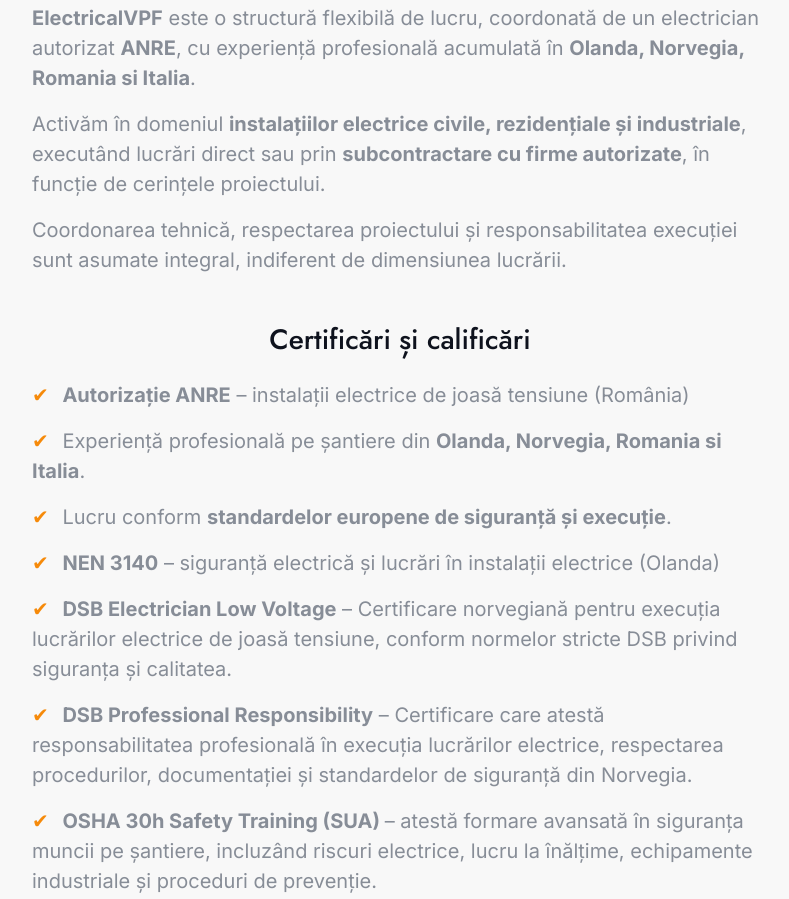
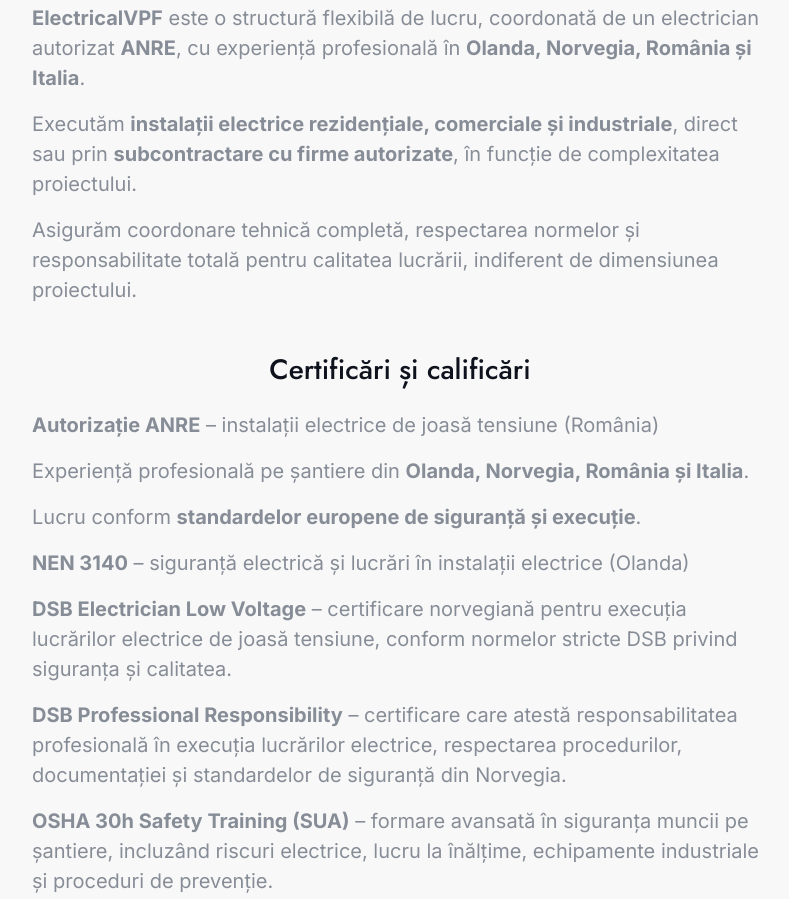
Before and after one commit to iondorul/electrical-website-template, a plain HTML site: page index.html in a window 1280 px wide. Shown: the part 4383-5282 px from the top of the page, without its empty margins (240-1029 px from the left). Drawn offline with nearby package versions, Linux system fonts and the light colour scheme; a web font is replaced by a local one.

Commit message:
1 Inteviu Olanda Maine

```diff
--- a/index.html
+++ b/index.html
@@ -139,7 +139,6 @@
                                     <a href="#" class="dropdown-item" onclick="setLang('en');return false;">English</a>
                                 </div>
                             </div>
-
 
                             <a class="btn btn-success d-lg-none mt-3"
                                 href="https://wa.me/40735946077?text=Buna%2C%20doresc%20o%20oferta%20pentru%20lucrari%20electrice.">
@@ -618,10 +617,7 @@
 
                                     </p>
 
-                                    <a class="btn btn-success mt-3"
-                                        href="https://wa.me/40735946077?text=Buna%2C%20doresc%20o%20oferta%20pentru%20lucrari%20electrice.">
-                                        <i class="fab fa-whatsapp me-2"></i> Cere ofertă
-                                    </a>
+                                    <whatsapp-quote></whatsapp-quote>
 
                                 </div>
                             </div>
@@ -638,10 +634,8 @@
                                         pentru reducerea riscului de opriri neplanificate.
 
                                     </p>
-                                    <a class="btn btn-success mt-3"
-                                        href="https://wa.me/40735946077?text=Buna%2C%20doresc%20o%20oferta%20pentru%20modernizari%20si%20mentenanta%20electrica.">
-                                        <i class="fab fa-whatsapp me-2"></i> Cere ofertă
-                                    </a>
+
+                                    <whatsapp-quote></whatsapp-quote>
 
                                 </div>
                             </div>
@@ -660,7 +654,9 @@
                                         electrician calificat în cadrul proiectelor internaționale.
 
                                     </p>
+
                                     <whatsapp-quote></whatsapp-quote>
+
                                 </div>
                             </div>
                         </div>
@@ -692,11 +688,13 @@
             <div class="d-flex flex-column align-items-center mx-auto text-center mb-5 wow fadeInUp"
                 data-wow-delay="0.2s" style="max-width: 850px;">
 
-                <h4 class="text-primary">Despre noi</h4>
-                <h1 class="display-4 mb-3">
+                <h4 class="text-primary" id="nav_about">Despre noi</h4>
+
+                <h1 id="hero_authorized" class="display-4 mb-3">
                     Electrician autorizat ANRE<br>
                     experiență internațională
                 </h1>
+
             </div>
 
             <!-- Conținut -->
@@ -705,22 +703,21 @@
 
                     <div class="fs-5 text-start">
 
-                        <p>
+                        <p id="about_desc_1">
                             <strong>ElectricalVPF</strong> este o structură flexibilă de lucru,
                             coordonată de un electrician autorizat <strong>ANRE</strong>, cu experiență
-                            profesională acumulată în <strong>Olanda, Norvegia, Romania si Italia</strong>.
+                            profesională în <strong>Olanda, Norvegia, România și Italia</strong>.
                         </p>
 
-                        <p>
-                            Activăm în domeniul <strong>instalațiilor electrice civile, rezidențiale și
-                                industriale</strong>,
-                            executând lucrări direct sau prin <strong>subcontractare cu firme autorizate</strong>,
-                            în funcție de cerințele proiectului.
+                        <p id="about_desc_2">
+                            Executăm <strong>instalații electrice rezidențiale, comerciale și industriale</strong>,
+                            direct sau prin <strong>subcontractare cu firme autorizate</strong>, în funcție de
+                            complexitatea proiectului.
                         </p>
 
-                        <p>
-                            Coordonarea tehnică, respectarea proiectului și responsabilitatea execuției
-                            sunt asumate integral, indiferent de dimensiunea lucrării.
+                        <p id="about_desc_3">
+                            Asigurăm coordonare tehnică completă, respectarea normelor și responsabilitate totală
+                            pentru calitatea lucrării, indiferent de dimensiunea proiectului.
                         </p>
 
                     </div>
@@ -728,53 +725,50 @@
                     <!-- Certificări -->
                     <div class="mt-5">
 
-                        <h3 class="mb-4 text-center">
+                        <h3 id="certifications_title" class="mb-4 text-center">
                             Certificări și calificări
                         </h3>
 
                         <div class="fs-5 text-start">
 
-                            <p>
+                            <p id="cert_anre">
                                 <span class="text-primary me-2">✔</span>
                                 <strong>Autorizație ANRE</strong> – instalații electrice de joasă tensiune (România)
                             </p>
 
-                            <p>
+                            <p id="cert_experience">
                                 <span class="text-primary me-2">✔</span>
                                 Experiență profesională pe șantiere din
                                 <strong>Olanda, Norvegia, Romania si Italia</strong>.
                             </p>
 
-                            <p>
+                            <p id="cert_eu_standards">
                                 <span class="text-primary me-2">✔</span>
                                 Lucru conform <strong>standardelor europene de siguranță și execuție</strong>.
                             </p>
 
-                            <p>
+                            <p id="cert_nen">
                                 <span class="text-primary me-2">✔</span>
                                 <strong>NEN 3140</strong> – siguranță electrică și lucrări în instalații electrice
                                 (Olanda)
                             </p>
 
-                            <p>
+                            <p id="cert_dsb_lv">
                                 <span class="text-primary me-2">✔</span>
-                                <strong>DSB Electrician Low Voltage</strong> – Certificare norvegiană
-                                pentru execuția lucrărilor electrice de joasă tensiune, conform normelor stricte DSB
-                                privind siguranța și calitatea.
+                                <strong>DSB Electrician Low Voltage</strong> – Certificare norvegiană pentru execuția
+                                lucrărilor electrice de joasă tensiune.
                             </p>
 
-                            <p>
+                            <p id="cert_dsb_resp">
                                 <span class="text-primary me-2">✔</span>
-                                <strong>DSB Professional Responsibility</strong> – Certificare care atestă
-                                responsabilitatea profesională în execuția lucrărilor electrice, respectarea
-                                procedurilor, documentației și standardelor de siguranță din Norvegia.
+                                <strong>DSB Professional Responsibility</strong> – responsabilitate profesională în
+                                execuția lucrărilor electrice.
                             </p>
 
-                            <p>
+                            <p id="cert_osha">
                                 <span class="text-primary me-2">✔</span>
-                                <strong>OSHA 30h Safety Training (SUA) </strong> – atestă formare avansată în siguranța
-                                muncii pe șantiere, incluzând riscuri electrice, lucru la înălțime, echipamente
-                                industriale și proceduri de prevenție.
+                                <strong>OSHA 30h Safety Training (SUA)</strong> – formare avansată în siguranța muncii
+                                pe șantiere.
                             </p>
 
                         </div>
@@ -783,10 +777,11 @@
 
                     <!-- CTA -->
                     <div class="text-center mt-5">
-                        <a href="contact.html" class="btn btn-primary py-3 px-5">
+                        <a id="cta_contact" href="contact.html" class="btn btn-primary py-3 px-5">
                             Contactează-ne
                         </a>
                     </div>
+
 
                 </div>
             </div>
@@ -814,16 +809,25 @@
                 </div>
                 <div class="col-md-6 col-lg-6 col-xl-3">
                     <div class="footer-item d-flex flex-column">
-                        <h4 class="text-white mb-4">Navigare rapidă</h4>
-                        <a href="index.html"> Acasă</a>
-                        <a href="about.html"> Despre noi</a>
-                        <a href="services.html"> Servicii</a>
-                        <a href="contact.html"> Contactează-ne</a>
+
+                        <h4 id="footer_quick_nav" class="text-white mb-4">
+                            Navigare rapidă
+                        </h4>
+
+                        <a href="index.html" id="nav_home"> Acasă</a>
+                        <a href="about.html" id="nav_about"> Despre noi</a>
+                        <a href="services.html" id="nav_services"> Servicii</a>
+                        <a href="contact.html" id="nav_contact"> Contactează-ne</a>
                     </div>
                 </div>
+
                 <div class="col-md-6 col-lg-6 col-xl-3">
                     <div class="footer-item d-flex flex-column">
-                        <h4 class="text-white mb-4">Expertiză Tehnică & Mentenanță</h4>
+
+                        <h4 id="footer_services_title" class="text-white mb-4">
+                            Expertiză Tehnică & Mentenanță
+                        </h4>
+
                         <a href="#" id="footer_service_residential">Sisteme Electrice Rezidențiale & Smart Home</a>
                         <a href="#" id="footer_service_panels">Tablouri Electrice & Modernizări Infrastructură</a>
                         <a href="#" id="footer_service_lighting">Soluții Iluminat Arhitectural, DALI & Urgență</a>
@@ -834,7 +838,10 @@
 
                 <div class="col-md-6 col-lg-6 col-xl-3">
                     <div class="footer-item d-flex flex-column">
-                        <h4 class="text-white mb-4">Contact Info</h4>
+
+                        <h4 id="footer_contact_title" class="text-white mb-4">
+                            Contact Info
+                        </h4>
 
                         <a href="https://www.google.com/maps/search/?api=1&query=Strada+Doamna+Stanca+1+Bloc+55+Sibiu"
                             target="_blank" class="text-white d-flex align-items-center mb-2">
--- a/js/lang.js
+++ b/js/lang.js
@@ -1,5 +1,45 @@
 const t = {
   ro: {
+    footer_contact_title: "Informații contact",
+
+    footer_quick_nav: "Navigare rapidă",
+
+    cta_contact: "Contactează-ne",
+
+    cert_anre:
+      "<strong>Autorizație ANRE</strong> – instalații electrice de joasă tensiune (România)",
+
+    cert_experience:
+      "Experiență profesională pe șantiere din <strong>Olanda, Norvegia, România și Italia</strong>.",
+
+    cert_eu_standards:
+      "Lucru conform <strong>standardelor europene de siguranță și execuție</strong>.",
+
+    cert_nen:
+      "<strong>NEN 3140</strong> – siguranță electrică și lucrări în instalații electrice (Olanda)",
+
+    cert_dsb_lv:
+      "<strong>DSB Electrician Low Voltage</strong> – certificare norvegiană pentru execuția lucrărilor electrice de joasă tensiune, conform normelor stricte DSB privind siguranța și calitatea.",
+
+    cert_dsb_resp:
+      "<strong>DSB Professional Responsibility</strong> – certificare care atestă responsabilitatea profesională în execuția lucrărilor electrice, respectarea procedurilor, documentației și standardelor de siguranță din Norvegia.",
+
+    cert_osha:
+      "<strong>OSHA 30h Safety Training (SUA)</strong> – formare avansată în siguranța muncii pe șantiere, incluzând riscuri electrice, lucru la înălțime, echipamente industriale și proceduri de prevenție.",
+
+    certifications_title: "Certificări și calificări",
+
+    about_desc_1:
+      "<strong>ElectricalVPF</strong> este o structură flexibilă de lucru, coordonată de un electrician autorizat <strong>ANRE</strong>, cu experiență profesională în <strong>Olanda, Norvegia, România și Italia</strong>.",
+
+    about_desc_2:
+      "Executăm <strong>instalații electrice rezidențiale, comerciale și industriale</strong>, direct sau prin <strong>subcontractare cu firme autorizate</strong>, în funcție de complexitatea proiectului.",
+
+    about_desc_3:
+      "Asigurăm coordonare tehnică completă, respectarea normelor și responsabilitate totală pentru calitatea lucrării, indiferent de dimensiunea proiectului.",
+
+    hero_authorized: "Electrician autorizat ANRE\nexperiență internațională",
+
     projects_subcontract: "Subcontractare & proiecte mari",
 
     projects_civil: "Construcții civile",
@@ -144,6 +184,46 @@
   },
 
   en: {
+    footer_contact_title: "Contact Info",
+
+    footer_quick_nav: "Quick Navigation",
+
+    cta_contact: "Contact Us",
+
+    cert_anre:
+      "<strong>ANRE Authorization</strong> – Low-voltage electrical installations (Romania)",
+
+    cert_experience:
+      "Professional experience on construction sites in <strong>the Netherlands, Norway, Romania and Italy</strong>.",
+
+    cert_eu_standards:
+      "Work performed in accordance with <strong>European safety and execution standards</strong>.",
+
+    cert_nen:
+      "<strong>NEN 3140</strong> – Electrical safety and work on electrical installations (Netherlands)",
+
+    cert_dsb_lv:
+      "<strong>DSB Electrician Low Voltage</strong> – Norwegian certification for low-voltage electrical installation work, in accordance with strict DSB safety and quality requirements.",
+
+    cert_dsb_resp:
+      "<strong>DSB Professional Responsibility</strong> – Certification confirming professional responsibility in electrical works execution, including procedures, documentation, and safety standards in Norway.",
+
+    cert_osha:
+      "<strong>OSHA 30h Safety Training (USA)</strong> – Advanced construction safety training covering electrical hazards, work at height, industrial equipment, and prevention procedures.",
+
+    certifications_title: "Certifications and qualifications",
+
+    about_desc_1:
+      "<strong>ElectricalVPF</strong> is a flexible work structure coordinated by an <strong>ANRE authorized electrician</strong> with professional experience in the <strong>Netherlands, Norway, Romania and Italy</strong>.",
+
+    about_desc_2:
+      "We deliver <strong>residential, commercial and industrial electrical installations</strong>, directly or through <strong>authorized subcontractors</strong>, depending on project complexity.",
+
+    about_desc_3:
+      "We ensure full technical coordination, compliance with standards and full responsibility for execution quality, regardless of project size.",
+
+    hero_authorized: "ANRE Authorized Electrician\nInternational Experience",
+
     projects_subcontract: "Subcontracting & large-scale projects",
 
     projects_civil: "Civil construction",
@@ -282,9 +362,13 @@
 };
 
 function setText(id, val) {
-  document
-    .querySelectorAll(`[id="${id}"]`)
-    .forEach((e) => (e.textContent = val));
+  document.querySelectorAll(`[id="${id}"]`).forEach((e) => {
+    const hasHtml = typeof val === "string" && /<\/?[a-z][\s\S]*>/i.test(val);
+
+    if (hasHtml)
+      e.innerHTML = val; // păstrează <strong>, <br>, etc.
+    else e.textContent = val; // text simplu
+  });
 }
 
 function setLang(lang) {
```
Also changed, not shown: about.html (+5 -5 lines), service.html (+3 -3 lines).
